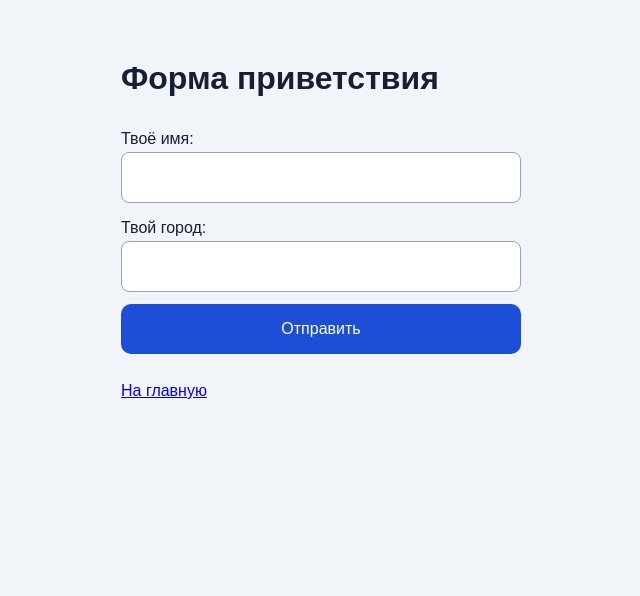
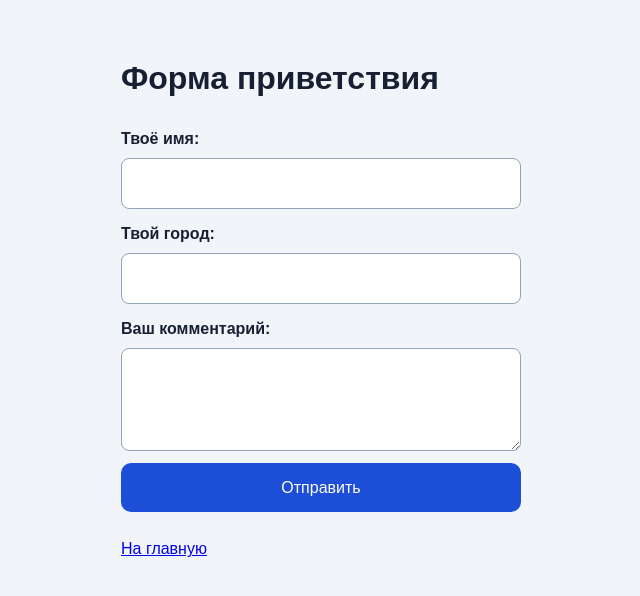
Before and after one commit to Ibrhim2005/ibrahimProTrabzon, a Django app: page /greeting/ in a window 1280 px wide. Shown: the top 596 px of the page, without its empty margins (39-679 px from the left). Run offline with Django 5.2, Linux system fonts and the light colour scheme.

Commit message:
Changed3

```diff
--- a/core/forms.py
+++ b/core/forms.py
@@ -21,3 +21,12 @@ class GreetingForm(forms.Form):
             "max_length": "Название города слишком длинное.",
         },
     )
+
+    comment = forms.CharField(
+        label="Ваш комментарий",
+        max_length=1000,
+        widget=forms.Textarea(attrs={"rows": 3}),
+        error_messages={
+            "max_length": "Комментарий должен содержать не больше 300 символов.",
+        }
+    )
--- a/core/static/core/css/style.css
+++ b/core/static/core/css/style.css
@@ -75,7 +75,8 @@ body {
     margin-bottom: 24px;
 }
 
-.greeting-form input {
+.greeting-form input,
+.greeting-form textarea {
     width: 100%;
     padding: 12px;
     border: 1px solid #94a3b8;
@@ -104,3 +105,17 @@ body {
     border: 1px solid #fca5a5;
     border-radius: 10px;
 }
+
+.form-field {
+    display: flex;
+    flex-direction: column;
+    gap: 6px;
+}
+
+.form-field label {
+    font-weight: bold;
+}
+
+.form-field .error {
+    margin: 0;
+}
--- a/core/views.py
+++ b/core/views.py
@@ -36,8 +36,10 @@ def greeting(request):
         if form.is_valid():
             name = form.cleaned_data["name"]
             city = form.cleaned_data["city"]
-
+            comment = form.cleaned_data["comment"]
             result = f"Привет, {name}! Твой город: {city}."
+            if comment:
+                result += f" Комментарий: {comment}"
     else:
         form = GreetingForm()
 
```
